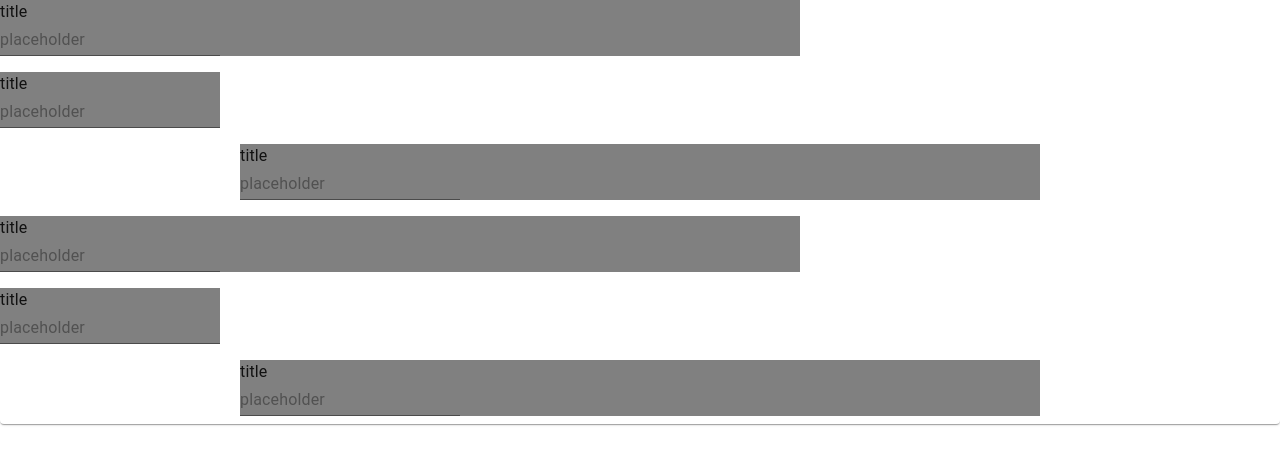
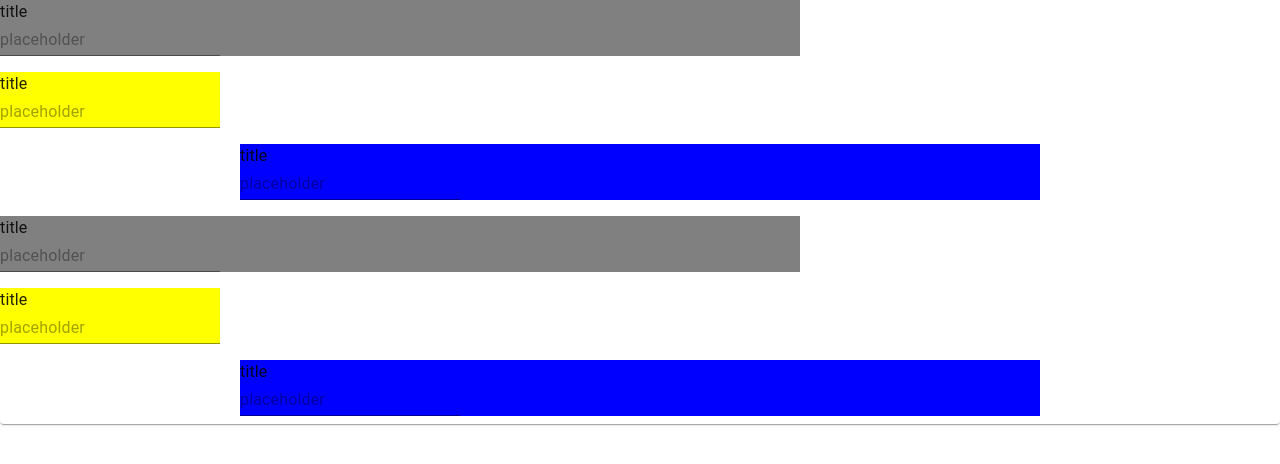
Before and after one commit to dhythm/react-cra-playground, a React (Create React App) app: page / in a window 1280 px wide. Shown: the top 464 px of the page. Built offline with nearby package versions, Linux system fonts and the light colour scheme.

Commit message:
feat(app): change the color of the backend

```diff
--- a/src/components/GridLayout.tsx
+++ b/src/components/GridLayout.tsx
@@ -22,7 +22,7 @@ export const GridLayout: React.FC = () => {
       <Grid item container xs={12} style={{ textAlign: "center" }}>
         <div
           style={{
-            backgroundColor: "grey",
+            backgroundColor: "yellow",
             maxWidth: 800,
           }}
         >
@@ -34,7 +34,7 @@ export const GridLayout: React.FC = () => {
         <div
           style={{
             flexGrow: 1,
-            backgroundColor: "grey",
+            backgroundColor: "blue",
             maxWidth: 800,
           }}
         >
@@ -56,7 +56,7 @@ export const GridLayout: React.FC = () => {
       <Grid item container xs={12} style={{ textAlign: "center" }}>
         <div
           style={{
-            backgroundColor: "grey",
+            backgroundColor: "yellow",
             maxWidth: 800,
           }}
         >
@@ -67,7 +67,7 @@ export const GridLayout: React.FC = () => {
         <div
           style={{
             flexGrow: 1,
-            backgroundColor: "grey",
+            backgroundColor: "blue",
             maxWidth: 800,
           }}
         >
```
